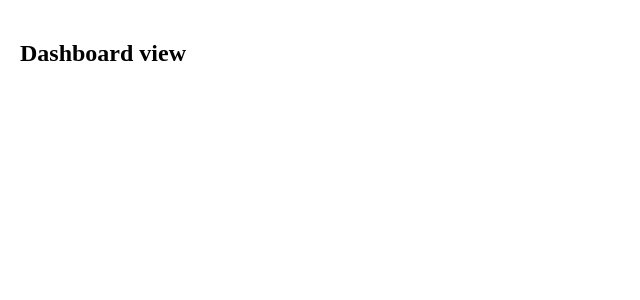
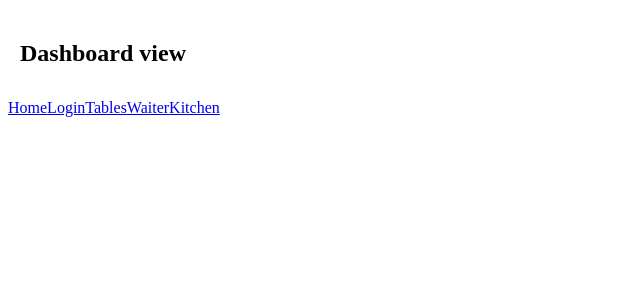
Before and after one commit to tusi-4/pizzeria-portal, a React (Create React App) app: page / in a window 1280 px wide. Shown: the top 300 px of the page, without its empty margins (0-640 px from the left). Built offline with nearby package versions, Linux system fonts and the light colour scheme.

Commit message:
Add navigation for all views

```diff
--- a/package.json
+++ b/package.json
@@ -50,7 +50,7 @@
     "enzyme": "^3.11.0",
     "enzyme-adapter-react-16": "^1.15.6",
     "json-server": "^0.17.0",
-    "node-sass": "^6.0.1",
+    "node-sass": "^5.0.0",
     "npm-run-all": "^4.1.5",
     "react": "^17.0.2",
     "react-dom": "^17.0.2",
--- a/src/components/layout/MainLayout/MainLayout.js
+++ b/src/components/layout/MainLayout/MainLayout.js
@@ -1,8 +1,12 @@
 import React from 'react';
 import PropTypes from 'prop-types';
+import PageNav from '../PageNav/PageNav';
 
 const MainLayout = props => (
-  <div>{props.children}</div>
+  <div>
+    {props.children}
+    <PageNav />
+  </div>
 );
 
 MainLayout.propTypes = {
--- /dev/null
+++ b/src/components/layout/PageNav/PageNav.js
@@ -0,0 +1,14 @@
+import React from 'react';
+import {NavLink} from 'react-router-dom';
+
+const PageNav = () => (
+  <nav>
+    <NavLink exact to={`${process.env.PUBLIC_URL}/`} activeClassName='active'>Home</NavLink>
+    <NavLink to={`${process.env.PUBLIC_URL}/login`} activeClassName='active'>Login</NavLink>
+    <NavLink to={`${process.env.PUBLIC_URL}/tables`} activeClassName='active'>Tables</NavLink>
+    <NavLink to={`${process.env.PUBLIC_URL}/waiter`} activeClassName='active'>Waiter</NavLink>
+    <NavLink to={`${process.env.PUBLIC_URL}/kitchen`} activeClassName='active'>Kitchen</NavLink>
+  </nav>
+);
+
+export default PageNav;
--- a/src/components/views/Tables/Tables.js
+++ b/src/components/views/Tables/Tables.js
@@ -1,9 +1,14 @@
 import React from 'react';
 import styles from './Tables.module.scss';
+import {Link} from 'react-router-dom';
 
-const Tables = () => (
+const Tables = id => (
   <div className={styles.component}>
     <h2>Tables view</h2>
+    <Link to={`${process.env.PUBLIC_URL}/booking/${id}`}>Booking Id</Link>
+    <Link to={`${process.env.PUBLIC_URL}/booking/new`}>Booking New</Link>
+    <Link to={`${process.env.PUBLIC_URL}/events/${id}`}>Events Id</Link>
+    <Link to={`${process.env.PUBLIC_URL}/events/new`}>Events New</Link>
   </div>
 );
 
--- a/src/components/views/Waiter/Waiter.js
+++ b/src/components/views/Waiter/Waiter.js
@@ -1,9 +1,12 @@
 import React from 'react';
 import styles from './Waiter.module.scss';
+import {Link} from 'react-router-dom';
 
-const Waiter = () => (
+const Waiter = id => (
   <div className={styles.component}>
     <h2>Waiter view</h2>
+    <Link to={`${process.env.PUBLIC_URL}/order/new`}>Order New</Link>
+    <Link to={`${process.env.PUBLIC_URL}/order/${id}`}>Order Id</Link>
   </div>
 );
 
--- a/src/components/views/WaiterOrderId/WaiterOrderId.js
+++ b/src/components/views/WaiterOrderId/WaiterOrderId.js
@@ -1,9 +1,11 @@
 import React from 'react';
 import styles from './WaiterOrderId.module.scss';
 
-const WaiterOrderId = () => (
+const WaiterOrderId = id => (
   <div className={styles.component}>
     <h2>WaiterOrderId view</h2>
+    {/* wyświetl identyfikator widoku */}
+    {id} {/* ??? zgłupiałam */}
   </div>
 );
 
```
Also changed, not shown: 2 other files (tests, documents, lock files or other folders).
